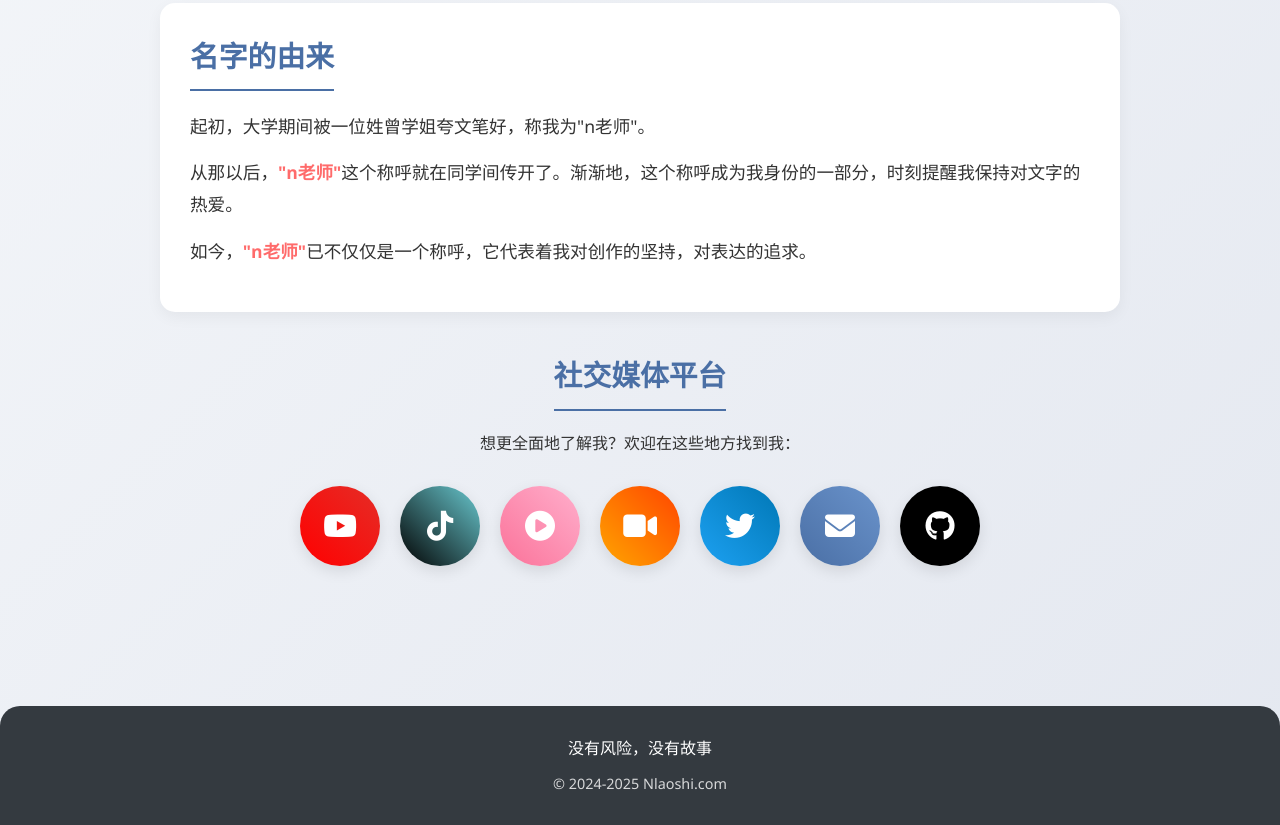
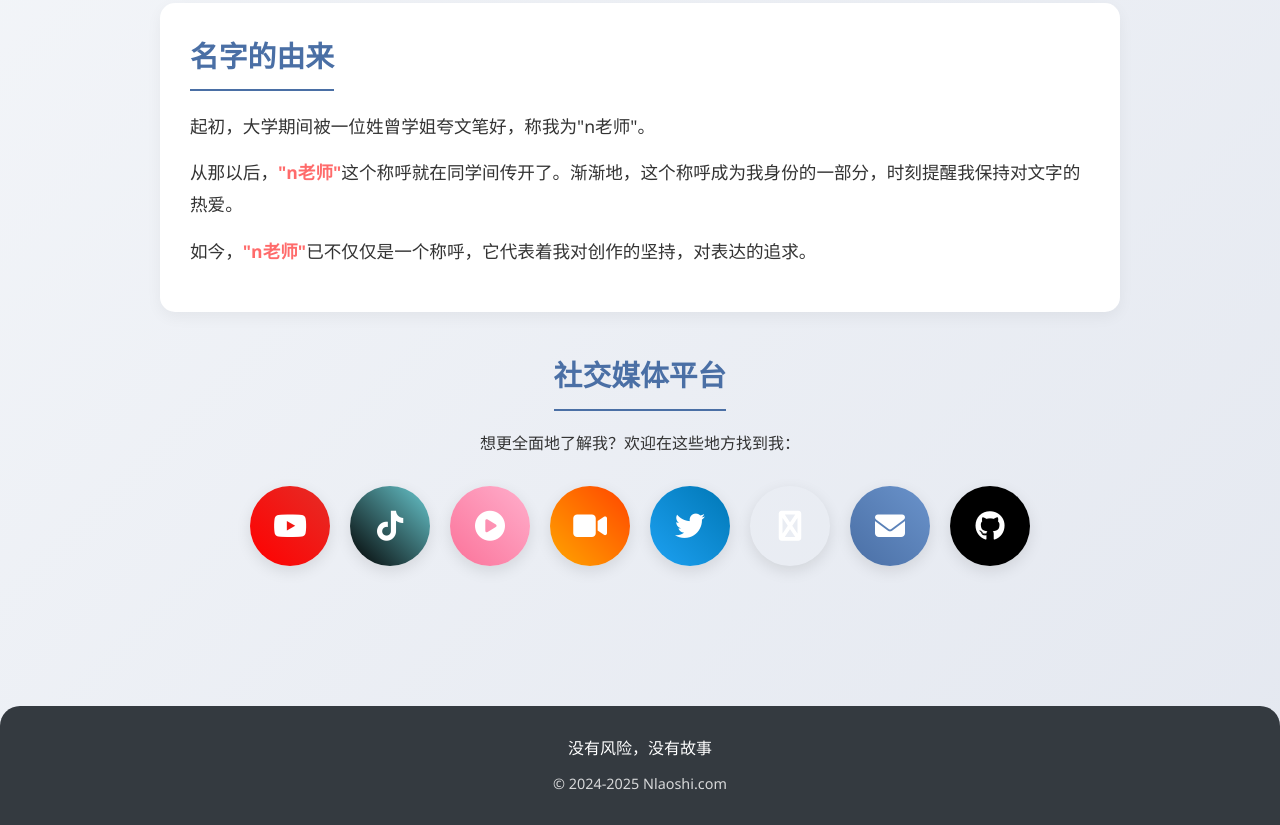
Before and after one commit to pxps/Nlaoshi.com, a plain HTML site: page index.html in a window 1280 px wide. Shown: the part 472-1297 px from the top of the page. Drawn offline with Linux system fonts and the light colour scheme.

Commit message:
增加电报

```diff
--- a/index.html
+++ b/index.html
@@ -384,6 +384,11 @@
                         <span>推特</span>
                     </a>
 
+                    <a href="https://t.me.Nlaoshicom" class="social-icon telegram">
+                        <i class="fas fa-telegram"></i>
+                        <span>电报</span>
+                    </a>
+
                     <a href="mailto:px6200@gmail.com" class="social-icon email">
                         <i class="fas fa-envelope"></i>
                         <span>邮箱</span>
```
